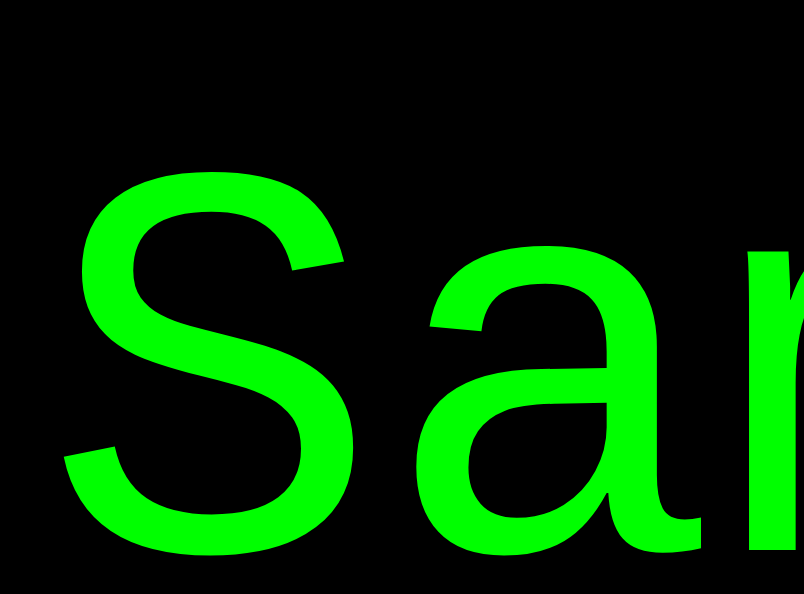
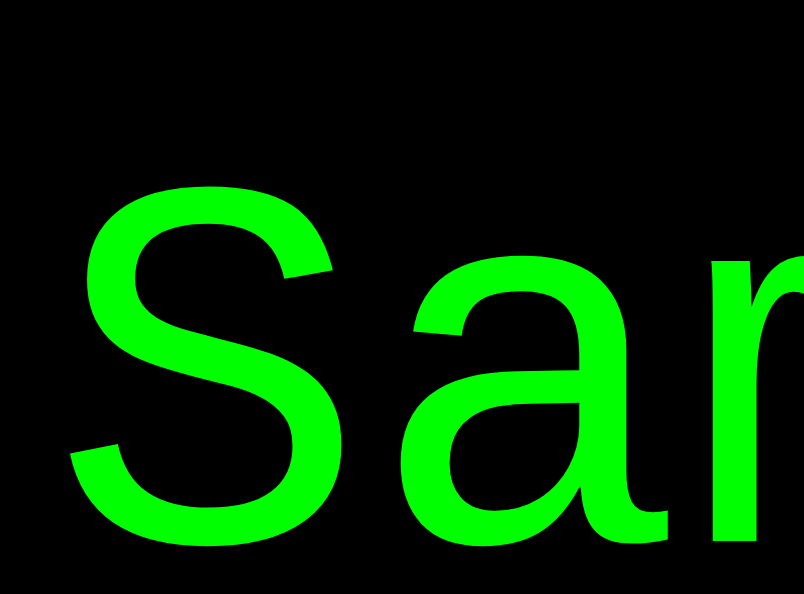
Before and after one commit to rai7shivam7/text, a plain HTML site: page index.html in a window 1280 px wide. Both pictures are taken after typing "Sample" into the empty fields and a click on the button "Submit". Shown: the whole page, without its empty margins (476-1280 px from the left). Drawn offline with Linux system fonts and the light colour scheme.

Commit message:
Update index.html

```diff
--- a/index.html
+++ b/index.html
@@ -56,7 +56,7 @@
         #display-text {
             white-space: nowrap;
             text-align: center;
-            height: 80%;
+            height: 75%;
             display: flex;
             align-items: center;
             justify-content: center;
@@ -69,6 +69,7 @@
         #display-text span {
             display: inline-block;
             position: relative;
+            animation: marquee 10s linear infinite;
         }
 
         @keyframes marquee {
```
